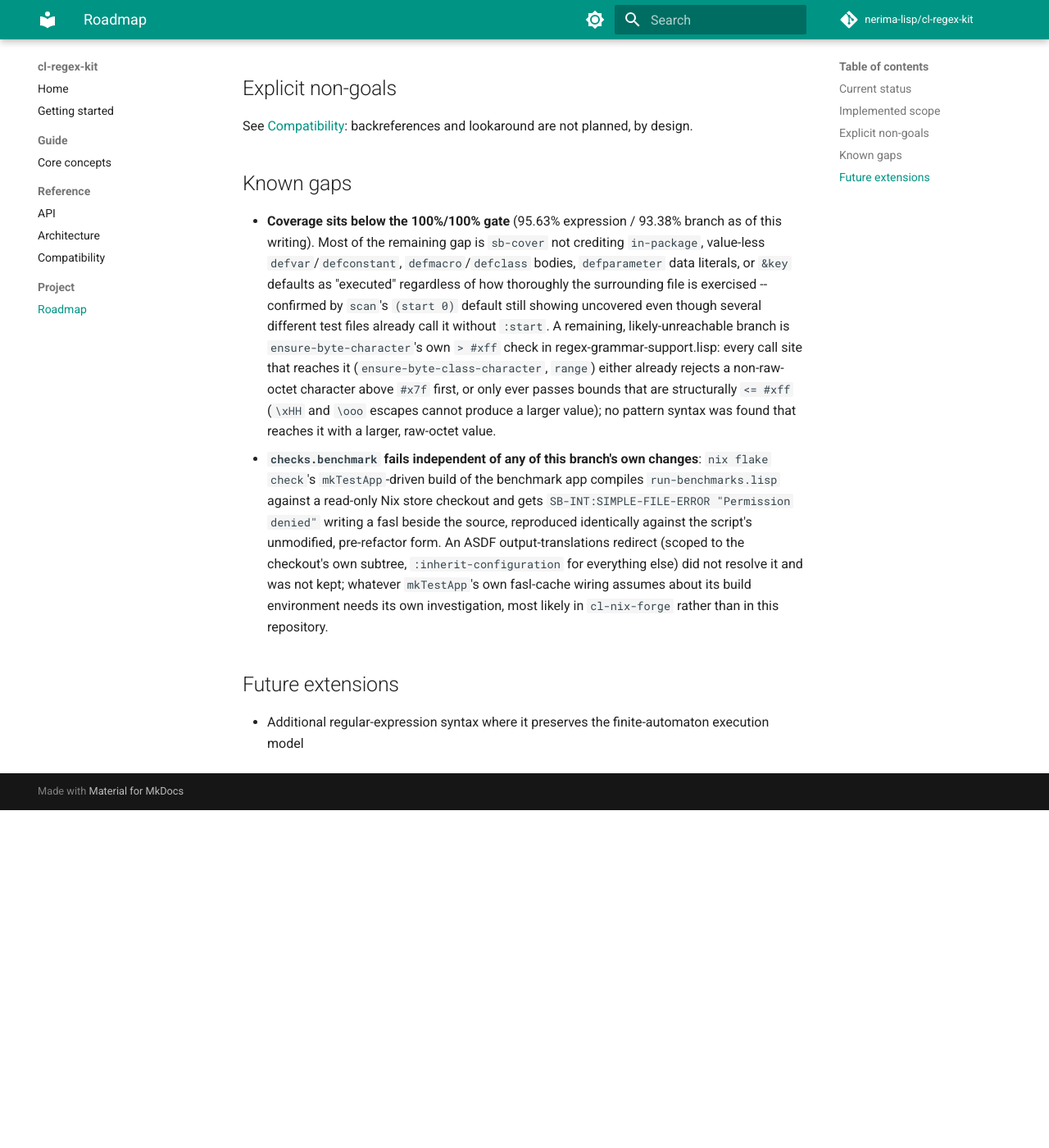
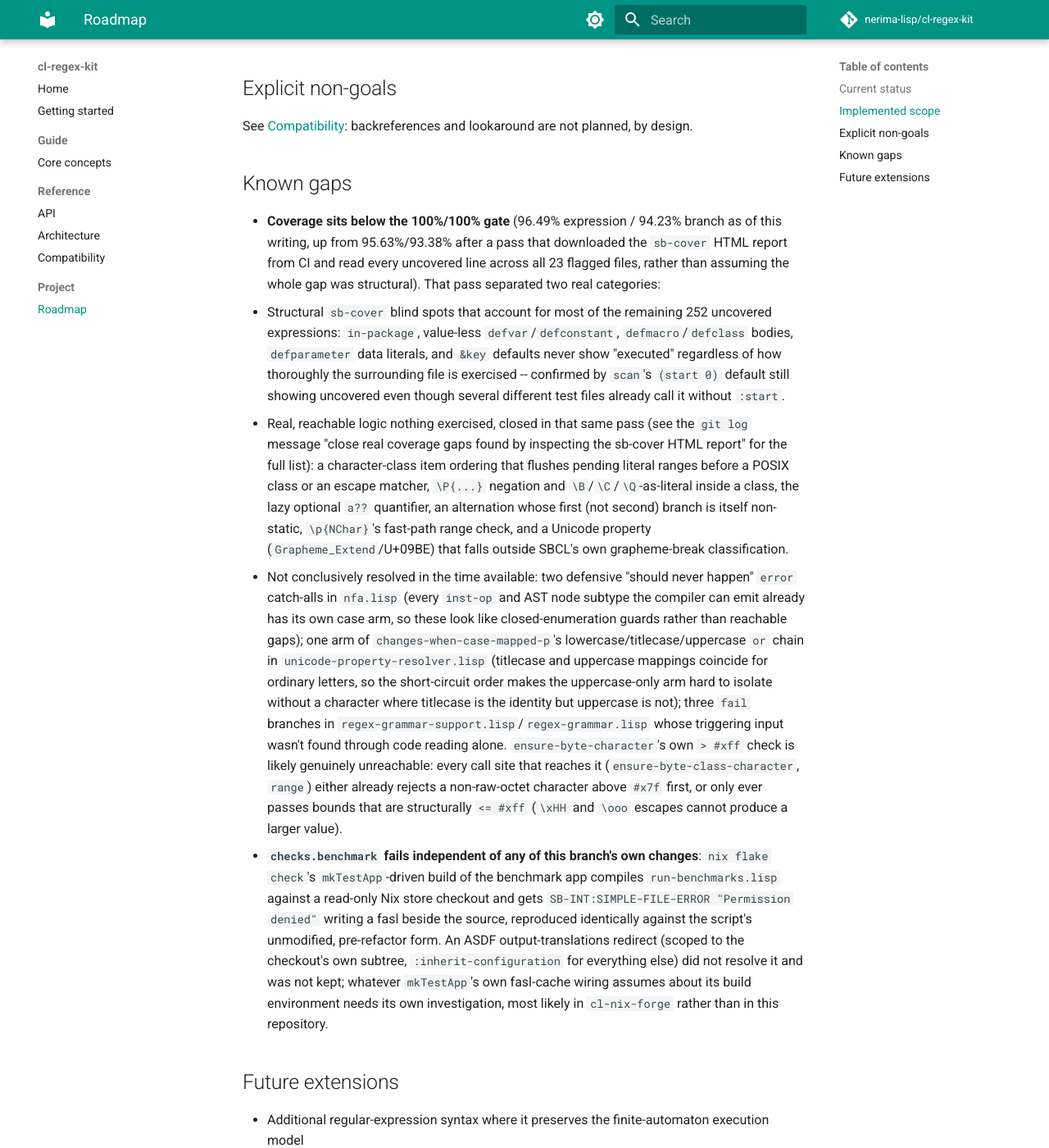
Before and after one commit to nerima-lisp/cl-regex-kit, an MkDocs documentation site: the page built from docs/src/project/roadmap.md, in a window 1280 px wide and 1400 px high, scrolled down 883 px. Shown: the whole window at 82% size. Built offline with MkDocs 1.6.1 and Material for MkDocs 9.7.7, drawn with Linux system fonts in a browser that asks for light colours; comment, search, counter and statistics services are not loaded; before the commit the page ends 1871 px from its top, so only the background shows below that.

Commit message:
ci+docs: revert the temporary coverage diagnostic, update the known-gap writeup
The diagnostic step served its purpose (see the prior commit's coverage-gap
fixes); revert it now that checks.coverage is the only permanent gate.
Update roadmap.md's coverage figures and gap breakdown to reflect what
that analysis actually found: most of the gap is sb-cover's documented
structural blind spots, but a real, now-closed slice was previously
uninspected reachable logic.

```diff
--- a/docs/src/project/roadmap.md
+++ b/docs/src/project/roadmap.md
@@ -39,21 +39,45 @@ are not planned, by design.
 
 ## Known gaps
 
-- **Coverage sits below the 100%/100% gate** (95.63% expression / 93.38%
-  branch as of this writing). Most of the remaining gap is `sb-cover` not
-  crediting `in-package`, value-less `defvar`/`defconstant`,
-  `defmacro`/`defclass` bodies, `defparameter` data literals, or `&key`
-  defaults as "executed" regardless of how thoroughly the surrounding file
-  is exercised -- confirmed by `scan`'s `(start 0)` default still showing
-  uncovered even though several different test files already call it
-  without `:start`. A remaining, likely-unreachable branch is
-  `ensure-byte-character`'s own `> #xff` check in
-  regex-grammar-support.lisp: every call site that reaches it
-  (`ensure-byte-class-character`, `range`) either already rejects a
-  non-raw-octet character above `#x7f` first, or only ever passes bounds
-  that are structurally `<= #xff` (`\xHH` and `\ooo` escapes cannot
-  produce a larger value); no pattern syntax was found that reaches it
-  with a larger, raw-octet value.
+- **Coverage sits below the 100%/100% gate** (96.49% expression / 94.23%
+  branch as of this writing, up from 95.63%/93.38% after a pass that
+  downloaded the `sb-cover` HTML report from CI and read every uncovered
+  line across all 23 flagged files, rather than assuming the whole gap was
+  structural). That pass separated two real categories:
+  - Structural `sb-cover` blind spots that account for most of the
+    remaining 252 uncovered expressions: `in-package`, value-less
+    `defvar`/`defconstant`, `defmacro`/`defclass` bodies, `defparameter`
+    data literals, and `&key` defaults never show "executed" regardless of
+    how thoroughly the surrounding file is exercised -- confirmed by
+    `scan`'s `(start 0)` default still showing uncovered even though
+    several different test files already call it without `:start`.
+  - Real, reachable logic nothing exercised, closed in that same pass (see
+    the `git log` message "close real coverage gaps found by inspecting
+    the sb-cover HTML report" for the full list): a character-class item
+    ordering that flushes pending literal ranges before a POSIX class or
+    an escape matcher, `\P{...}` negation and `\B`/`\C`/`\Q`-as-literal
+    inside a class, the lazy optional `a??` quantifier, an alternation
+    whose first (not second) branch is itself non-static, `\p{NChar}`'s
+    fast-path range check, and a Unicode property
+    (`Grapheme_Extend`/U+09BE) that falls outside SBCL's own grapheme-break
+    classification.
+  - Not conclusively resolved in the time available: two defensive
+    "should never happen" `error` catch-alls in `nfa.lisp` (every `inst-op`
+    and AST node subtype the compiler can emit already has its own case
+    arm, so these look like closed-enumeration guards rather than reachable
+    gaps); one arm of `changes-when-case-mapped-p`'s
+    lowercase/titlecase/uppercase `or` chain in
+    `unicode-property-resolver.lisp` (titlecase and uppercase mappings
+    coincide for ordinary letters, so the short-circuit order makes the
+    uppercase-only arm hard to isolate without a character where titlecase
+    is the identity but uppercase is not); three `fail` branches in
+    `regex-grammar-support.lisp`/`regex-grammar.lisp` whose triggering
+    input wasn't found through code reading alone. `ensure-byte-character`'s
+    own `> #xff` check is likely genuinely unreachable: every call site
+    that reaches it (`ensure-byte-class-character`, `range`) either already
+    rejects a non-raw-octet character above `#x7f` first, or only ever
+    passes bounds that are structurally `<= #xff` (`\xHH` and `\ooo`
+    escapes cannot produce a larger value).
 - **`checks.benchmark` fails independent of any of this branch's own
   changes**: `nix flake check`'s `mkTestApp`-driven build of the benchmark
   app compiles `run-benchmarks.lisp` against a read-only Nix store
```
Also changed, not shown: 1 other file.
